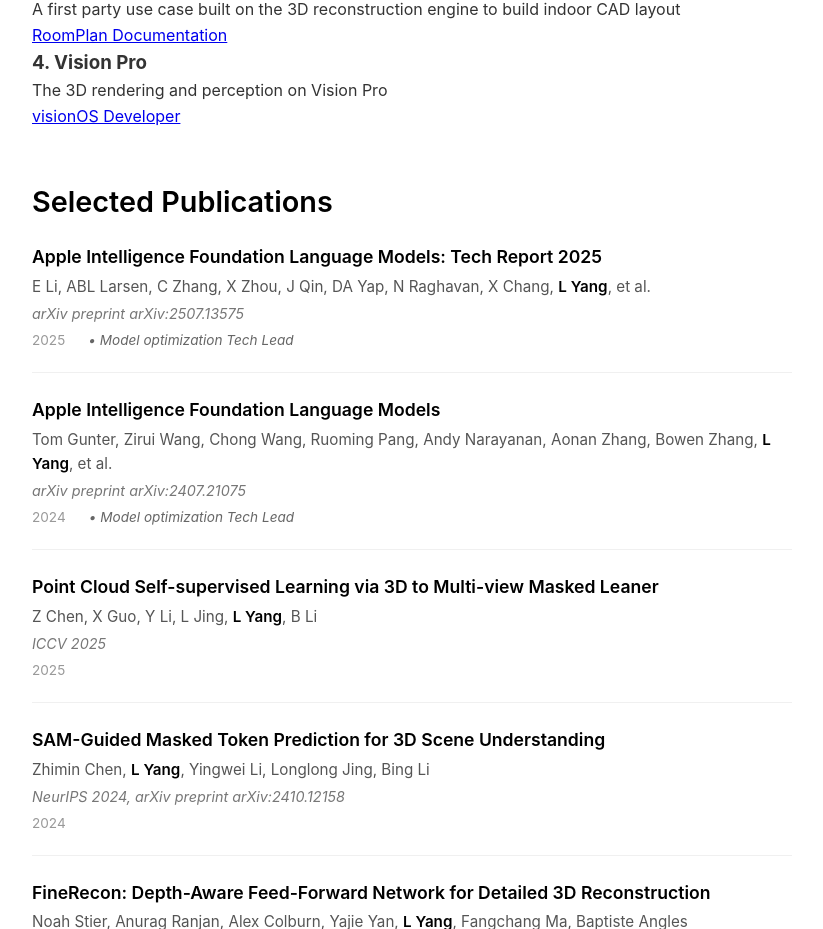
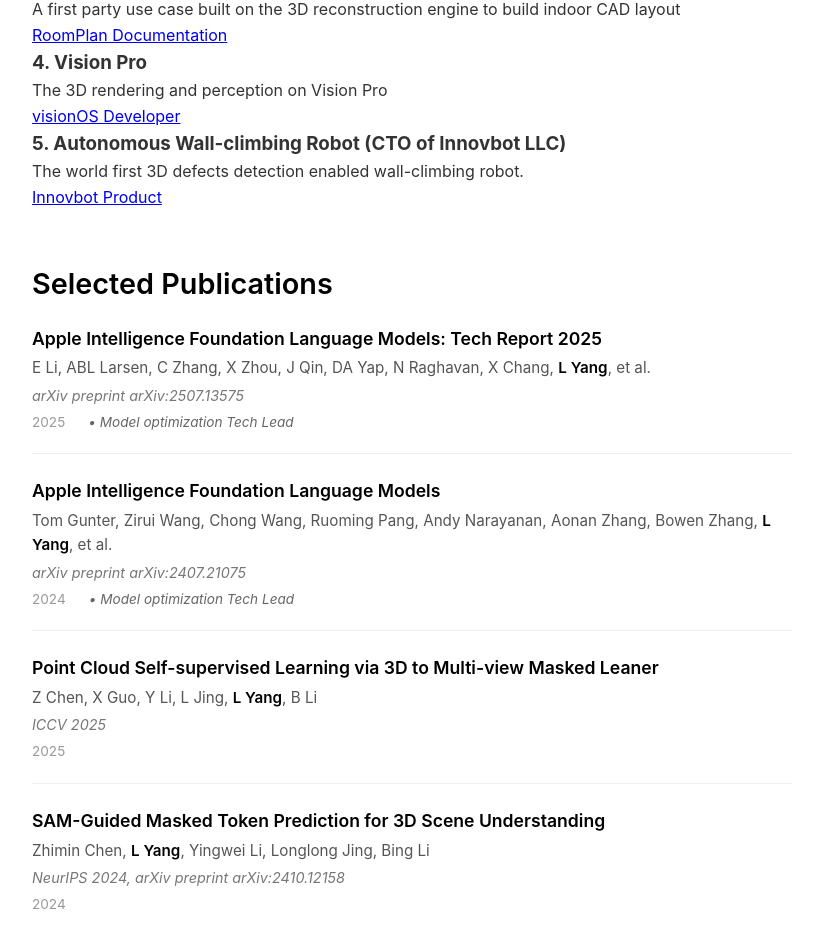
Before and after one commit to EricLYang/ericlyang.github.io, a plain HTML site: page index.html in a window 1280 px wide. Shown: the part 1080-2009 px from the top of the page, without its empty margins (228-1051 px from the left). Drawn offline with Linux system fonts and the light colour scheme.

Commit message:
update CTO position

```diff
--- a/index.html
+++ b/index.html
@@ -79,6 +79,16 @@
                 </p>
                 <p>
                     <a href="https://developer.apple.com/visionos/" target="_blank">visionOS Developer</a>
+                </p>
+            </div>
+
+            <div class="product-item">
+                <h3>5. Autonomous Wall-climbing Robot (CTO of Innovbot LLC)</h3>
+                <p>
+                    The world first 3D defects detection enabled wall-climbing robot.
+                </p>
+                <p>
+                    <a href="https://innovbot.com/page-team.html" target="_blank">Innovbot Product</a>
                 </p>
             </div>
         </section>
```
